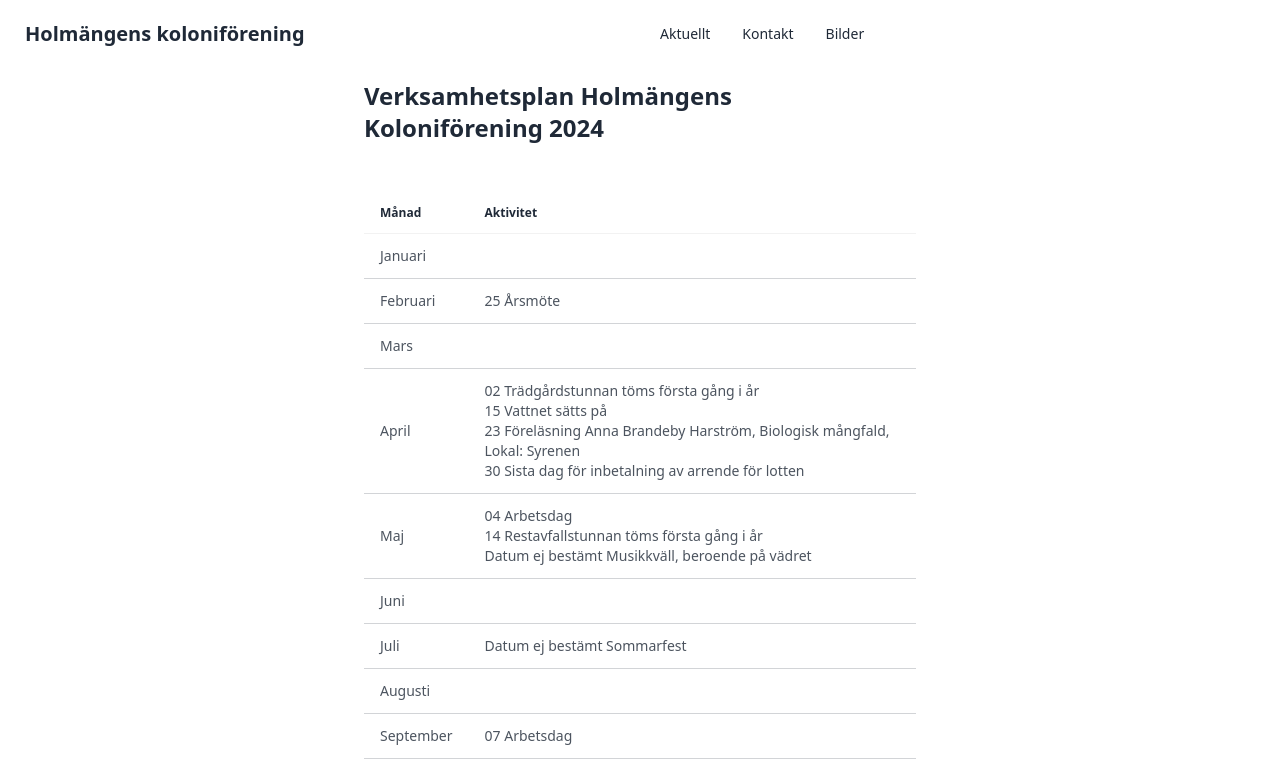
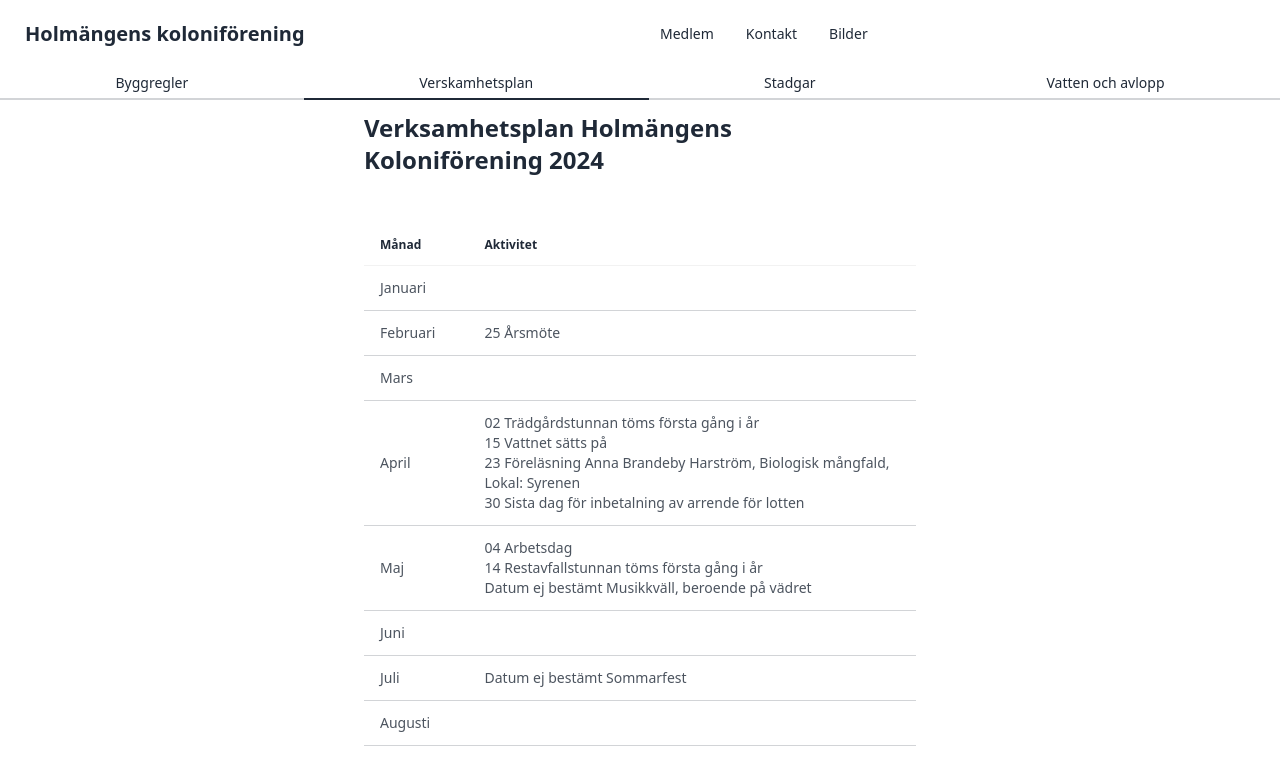
Before and after one commit to risie/lotten, a Next.js app: page /verksamhetsplan in a window 1280 px wide. Shown: the top 760 px of the page. Built offline with nearby package versions, Linux system fonts and the light colour scheme.

Commit message:
feat: add members layout and route group with nav

```diff
--- /dev/null
+++ b/src/app/(medlem)/layout.tsx
@@ -0,0 +1,56 @@
+"use client";
+import Link from "next/link";
+import { usePathname } from "next/navigation";
+
+enum Paths {
+  BYGGREGLER = "/byggregler",
+  VATTEN_OCH_AVLOPP = "/vatten-och-avlopp",
+  STADGAR = "/stadgar",
+  VERKSAMHETSPLAN = "/verksamhetsplan",
+}
+
+export default function MembersLayout({
+  children,
+}: Readonly<{
+  children: React.ReactNode;
+}>) {
+  const currentPath = usePathname();
+
+  const isTabActive = (path: string, currentPath: string) =>
+    path === currentPath ? "tab-active" : "";
+  return (
+    <>
+      <ul role="tablist" className="tabs tabs-bordered">
+        <Link
+          href={Paths.BYGGREGLER}
+          role="tab"
+          className={`tab ${isTabActive(Paths.BYGGREGLER, currentPath)}`}
+        >
+          Byggregler
+        </Link>
+        <Link
+          href={Paths.VERKSAMHETSPLAN}
+          role="tab"
+          className={`tab ${isTabActive(Paths.VERKSAMHETSPLAN, currentPath)}`}
+        >
+          Verskamhetsplan
+        </Link>
+        <Link
+          href={Paths.STADGAR}
+          role="tab"
+          className={`tab ${isTabActive(Paths.STADGAR, currentPath)}`}
+        >
+          Stadgar
+        </Link>
+        <Link
+          href={Paths.VATTEN_OCH_AVLOPP}
+          role="tab"
+          className={`tab ${isTabActive(Paths.VATTEN_OCH_AVLOPP, currentPath)}`}
+        >
+          Vatten och avlopp
+        </Link>
+      </ul>
+      {children}
+    </>
+  );
+}
--- a/src/app/Navbar.tsx
+++ b/src/app/Navbar.tsx
@@ -4,8 +4,8 @@ export default function Navbar() {
   return (
     <div className="navbar bg-base-100">
       <div className="navbar-start">
-        <div className="dropdown">
-          <div tabIndex={0} role="button" className="btn btn-ghost lg:hidden">
+        <div className="dropdown sm:hidden">
+          <div tabIndex={0} role="button" className="btn btn-ghost">
             <svg
               xmlns="http://www.w3.org/2000/svg"
               className="h-5 w-5"
@@ -26,7 +26,7 @@ export default function Navbar() {
             className="menu menu-sm dropdown-content bg-base-100 rounded-box z-[1] mt-3 w-52 p-2 shadow"
           >
             <li>
-              <Link href={"/aktuellt"}>Aktuellt</Link>
+              <Link href={"/byggregler"}>Medlem</Link>
             </li>
             <li>
               <Link href={"/kontakt"}>Kontakt</Link>
@@ -40,10 +40,10 @@ export default function Navbar() {
           Holmängens koloniförening
         </Link>
       </div>
-      <div className="navbar-center hidden lg:flex">
+      <div className="navbar-center hidden sm:flex">
         <ul className="menu menu-horizontal px-1">
           <li>
-            <Link href={"/aktuellt"}>Aktuellt</Link>
+            <Link href={"/byggregler"}>Medlem</Link>
           </li>
 
           <li>
```
